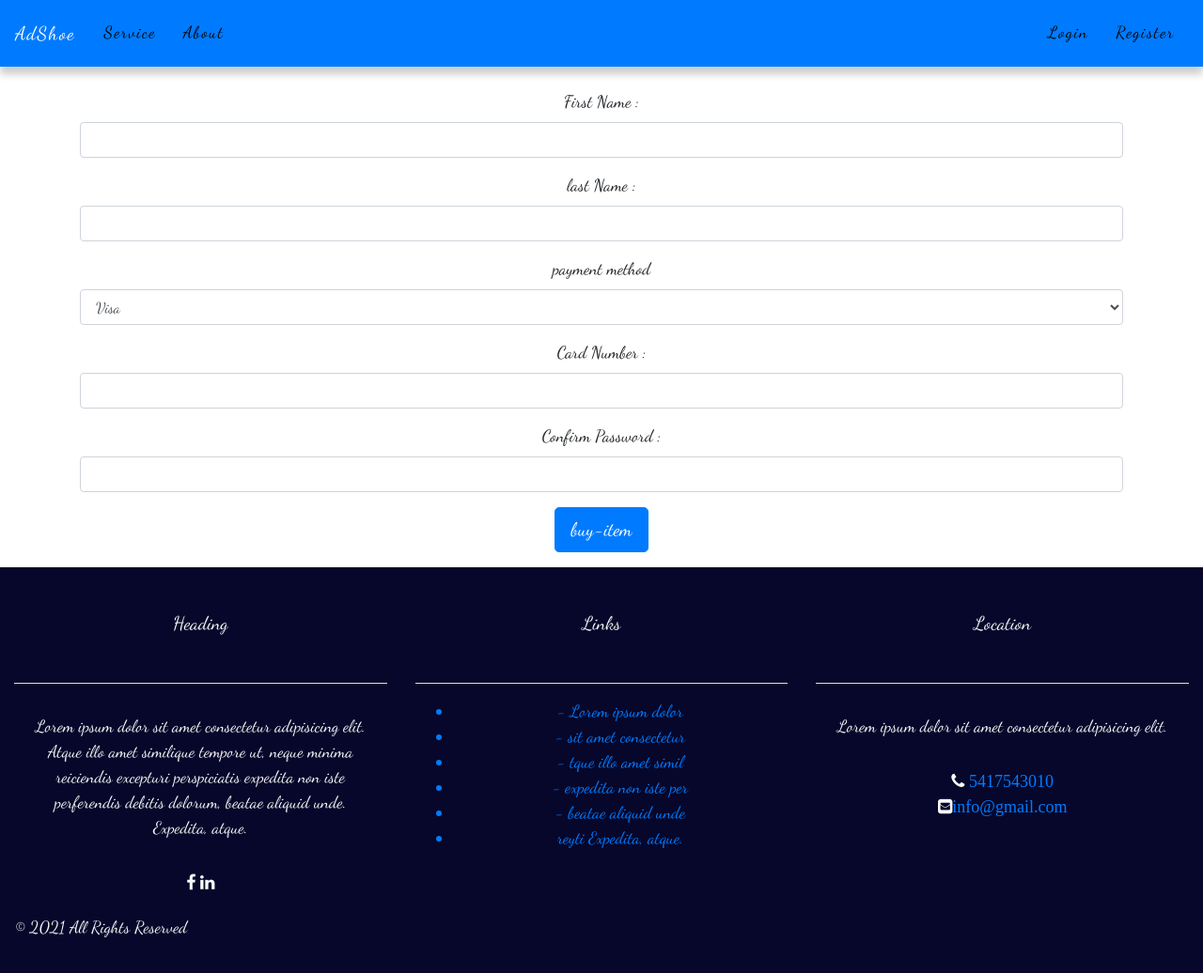
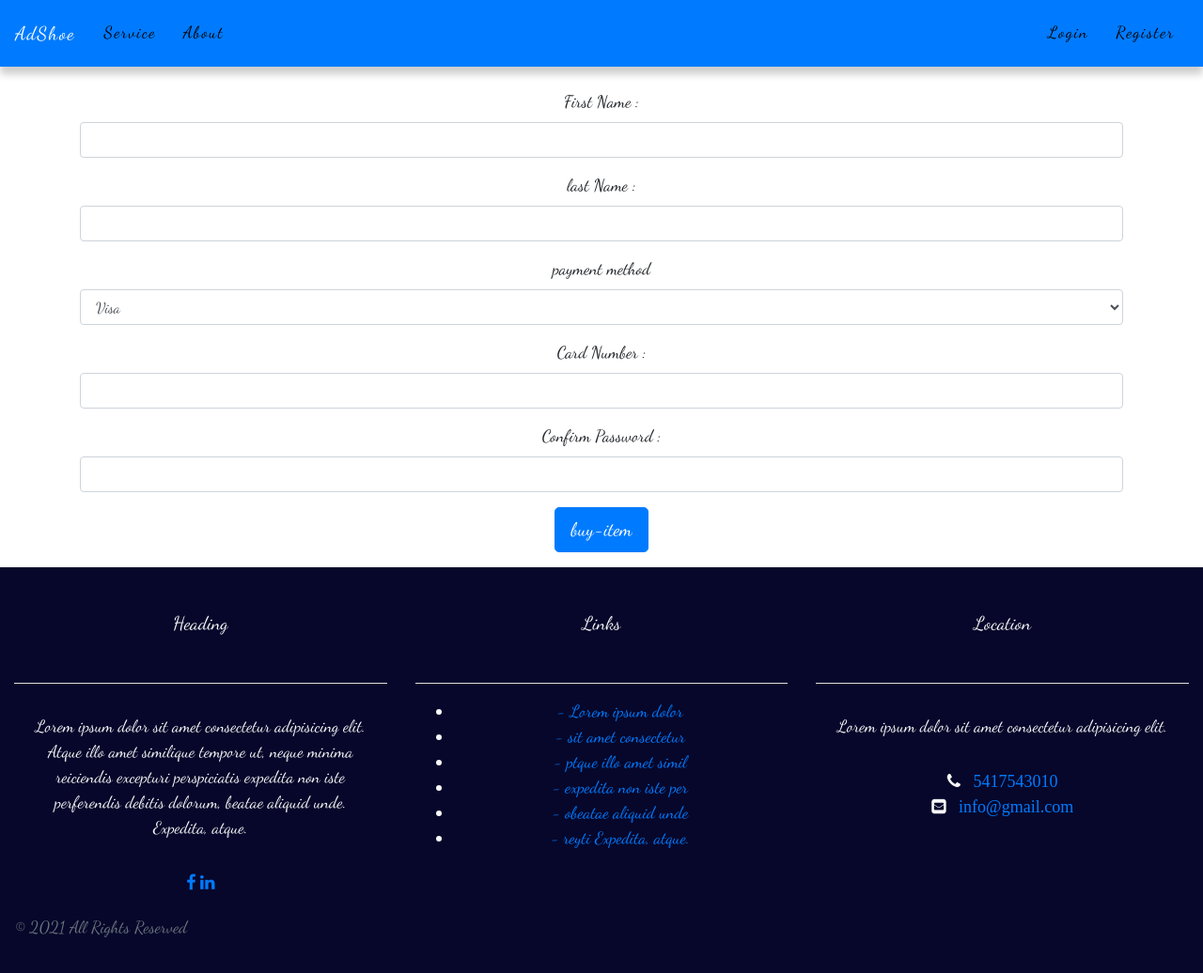
Before and after one commit to sintayehu-B/Shoe, a plain HTML site: page buy.html in a window 1280 px wide. Shown: the whole page at 94% size. Drawn offline with nearby package versions, Linux system fonts and the light colour scheme.

Commit message:
modified some minor issuse

```diff
--- a/buy.html
+++ b/buy.html
@@ -121,35 +121,35 @@
                         Atque illo amet similique tempore ut, neque minima reiciendis
                         excepturi perspiciatis expedita non iste perferendis debitis dolorum,
                         beatae aliquid unde. Expedita, atque.</p>
-                        <i class="fa fa-facebook"></i>
-                        <i class="fa fa-linkedin"></i>
+                        <a href=""><i class="fa fa-facebook"></i> </a>
+                        <a href=""><i class="fa fa-linkedin"></i> </a>
                 </div>
                 <div class="col-md-4">
                     <h5>Links</h5><br>
                     <hr class="bg-light">
                     <ul>
-                        <li class="text-primary"> - Lorem ipsum dolor </li>
-                        <li class="text-primary"> - sit amet consectetur</li>
-                        <li class="text-primary"> - tque illo amet simil</li>
-                        <li class="text-primary"> - expedita non iste per</li>
-                        <li class="text-primary"> - beatae aliquid unde</li>
-                        <li class="text-primary">reyti Expedita, atque.</li>
+                        <li> <a href=""> - Lorem ipsum dolor </li>  </a>
+                        <li> <a href=""> - sit amet consectetur</li>  </a>
+                        <li> <a href=""> - ptque illo amet simil</li>  </a>
+                        <li> <a href=""> - expedita non iste per</li>  </a>
+                        <li> <a href=""> - obeatae aliquid unde</li>  </a>
+                        <li> <a href=""> - reyti Expedita, atque.</li>  </a>
                     </ul>
                 </div>
                 <div class="col-md-4">
                     <h5>Location</h5><br>
                     <hr class="bg-light">
                     <p>Lorem ipsum dolor sit amet consectetur adipisicing elit.</p>
-                    <i class="fa fa-phone"> <a href="tel:+5417543010">5417543010</a>
+                    <i class="fa fa-phone">  &nbsp; <a href="tel:+5417543010">5417543010</a>
                     </i> <br>
 
-                    <i class="fa fa-envelope-square"><a href="mailto:+info@gmail.com">info@gmail.com</a></i>
+                    <i class="fa fa-envelope-square">  &nbsp; <a href="mailto:+info@gmail.com">info@gmail.com</a></i>
 
                 </div>
             </div>
 
         </div>
-        <div class="footer text-light bg-dark py-1">
+        <div class="footer text-muted bg-dark py-1 text-muted">
             <p>&copy; 2021 All Rights Reserved</p>
         </div>
     </footer>
```
Also changed, not shown: index.html (+11 -11 lines), login.html (+11 -11 lines), register.html (+11 -11 lines), services.html (+11 -11 lines).
